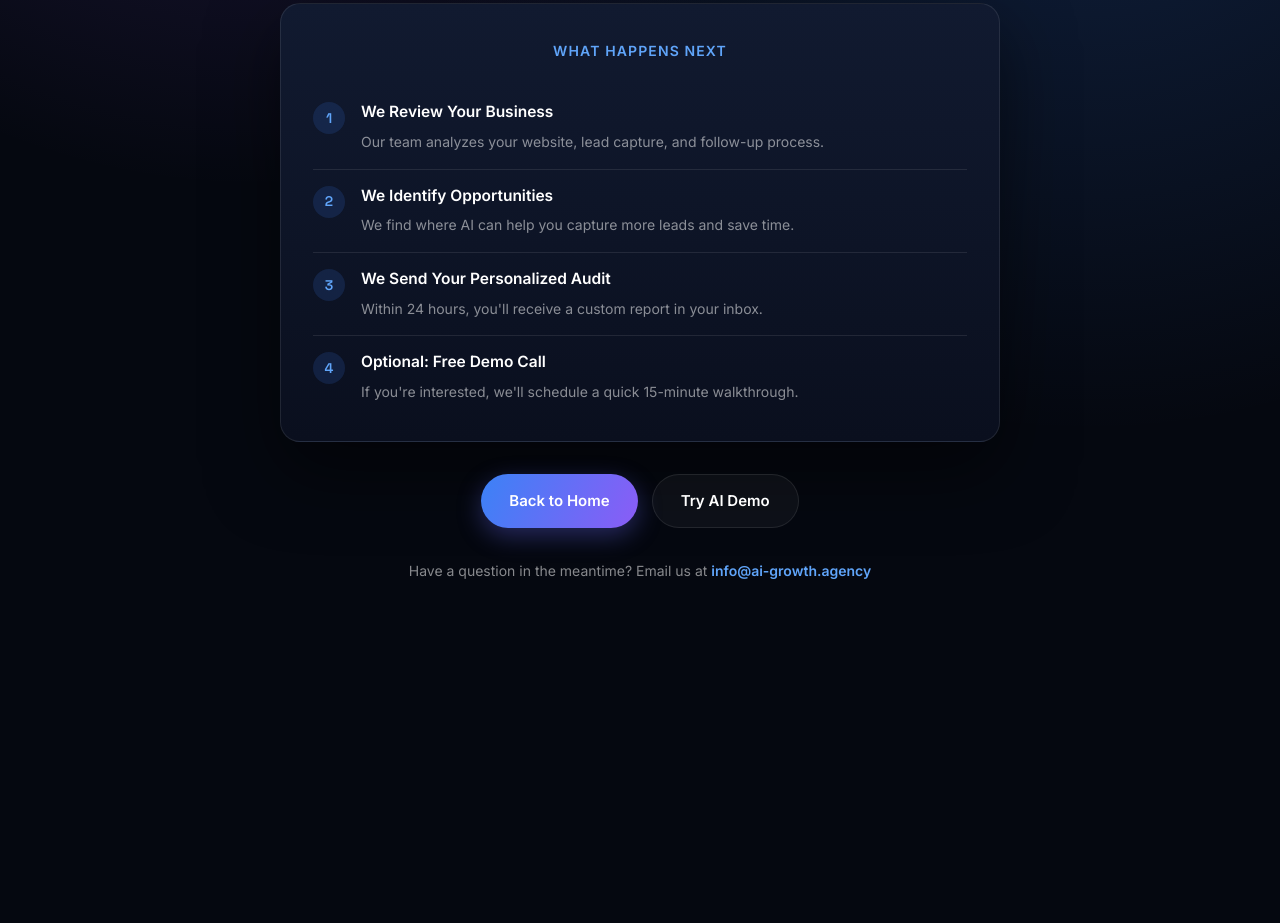
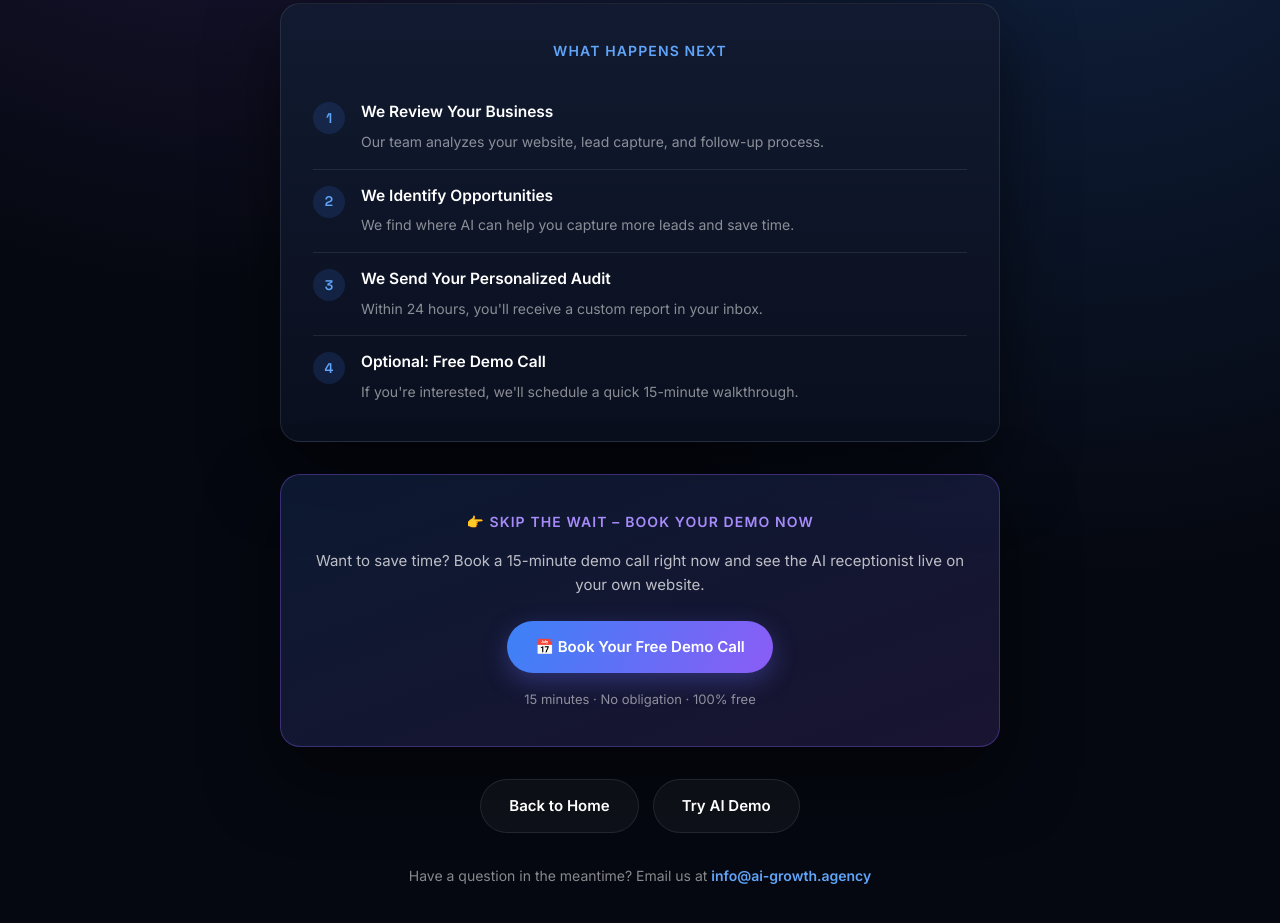
Before and after one commit to aniljat08-maker/ai-growth-agency, a plain HTML site: page thank-you.html in a window 1280 px wide. Shown: the part 494-1417 px from the top of the page. Before the commit the page ends 1116 px from the top, so only its background shows below. Drawn offline with Linux system fonts and the light colour scheme.

Commit message:
Add demo booking section to thank-you page
Added a demo booking section with a call-to-action for users to schedule a free demo call.

```diff
--- a/thank-you.html
+++ b/thank-you.html
@@ -281,10 +281,27 @@
     </div>
   </div>
 
-  <div class="cta-row">
-    <a href="/" class="btn btn-primary">Back to Home</a>
-    <a href="/#demo" class="btn btn-ghost">Try AI Demo</a>
+  <!-- Book Demo Card -->
+<div class="steps-card" style="margin-top:32px;background:linear-gradient(160deg, rgba(59,130,246,0.15), rgba(139,92,246,0.15));border-color:rgba(139,92,246,0.35);">
+  <div class="steps-title" style="color:#a78bfa;margin-bottom:16px;">👉 Skip The Wait – Book Your Demo Now</div>
+  <p style="font-size:15px;color:var(--ink-70);margin-bottom:24px;text-align:center;line-height:1.6;">
+    Want to save time? Book a 15-minute demo call right now and see the AI receptionist live on your own website.
+  </p>
+  <div style="text-align:center;">
+    <a href="https://cal.com/ai-growth.agency/free-ai-automation-demo" target="_blank" class="btn btn-primary" style="display:inline-flex;">
+      📅 Book Your Free Demo Call
+    </a>
   </div>
+  <p style="font-size:13px;color:var(--ink-50);margin-top:16px;text-align:center;">
+    15 minutes · No obligation · 100% free
+  </p>
+</div>
+
+<!-- Bottom CTA Buttons -->
+<div class="cta-row">
+  <a href="/" class="btn btn-ghost">Back to Home</a>
+  <a href="/#demo" class="btn btn-ghost">Try AI Demo</a>
+</div>
 
   <p class="contact-line">
     Have a question in the meantime? Email us at
```
